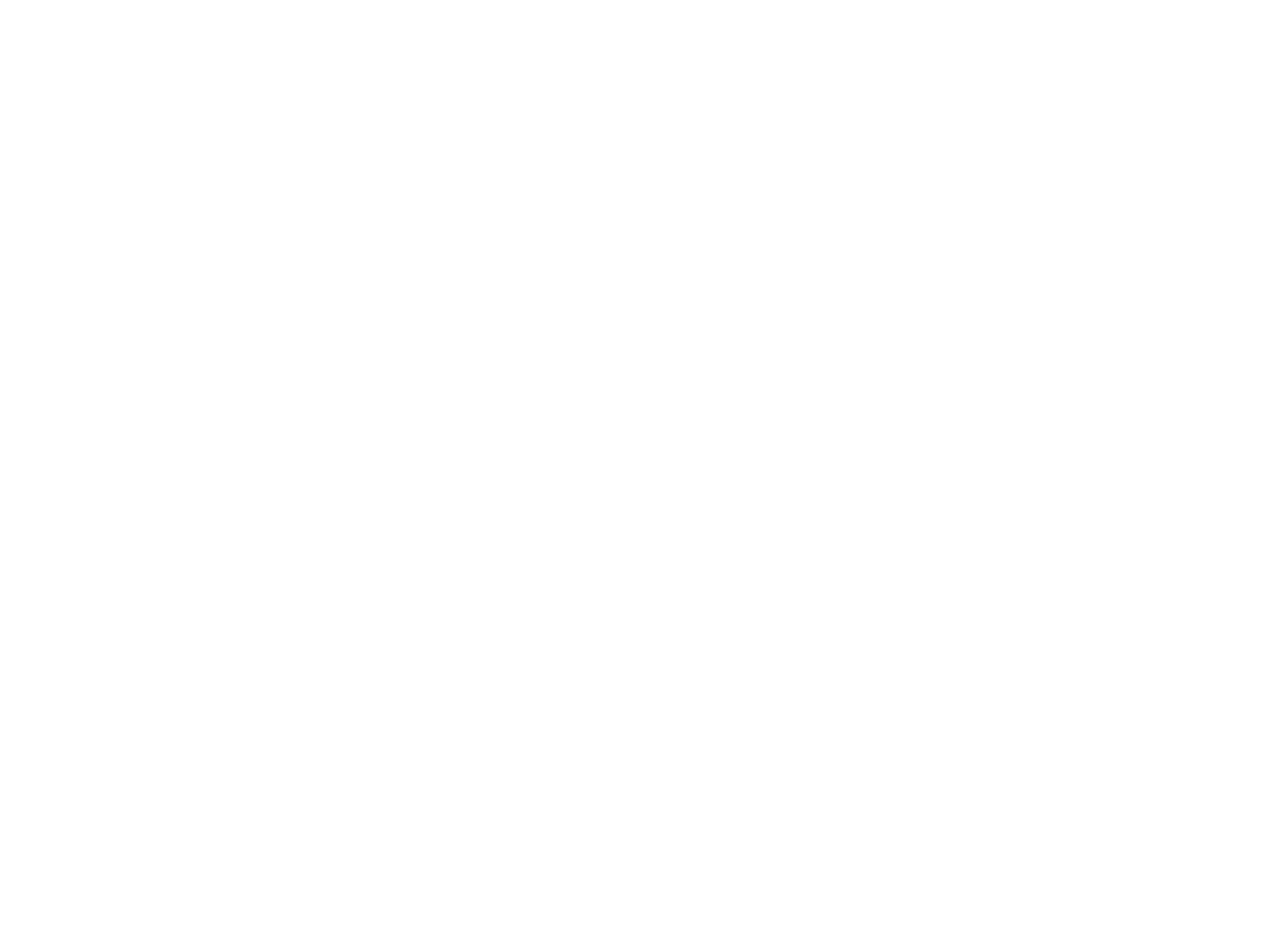
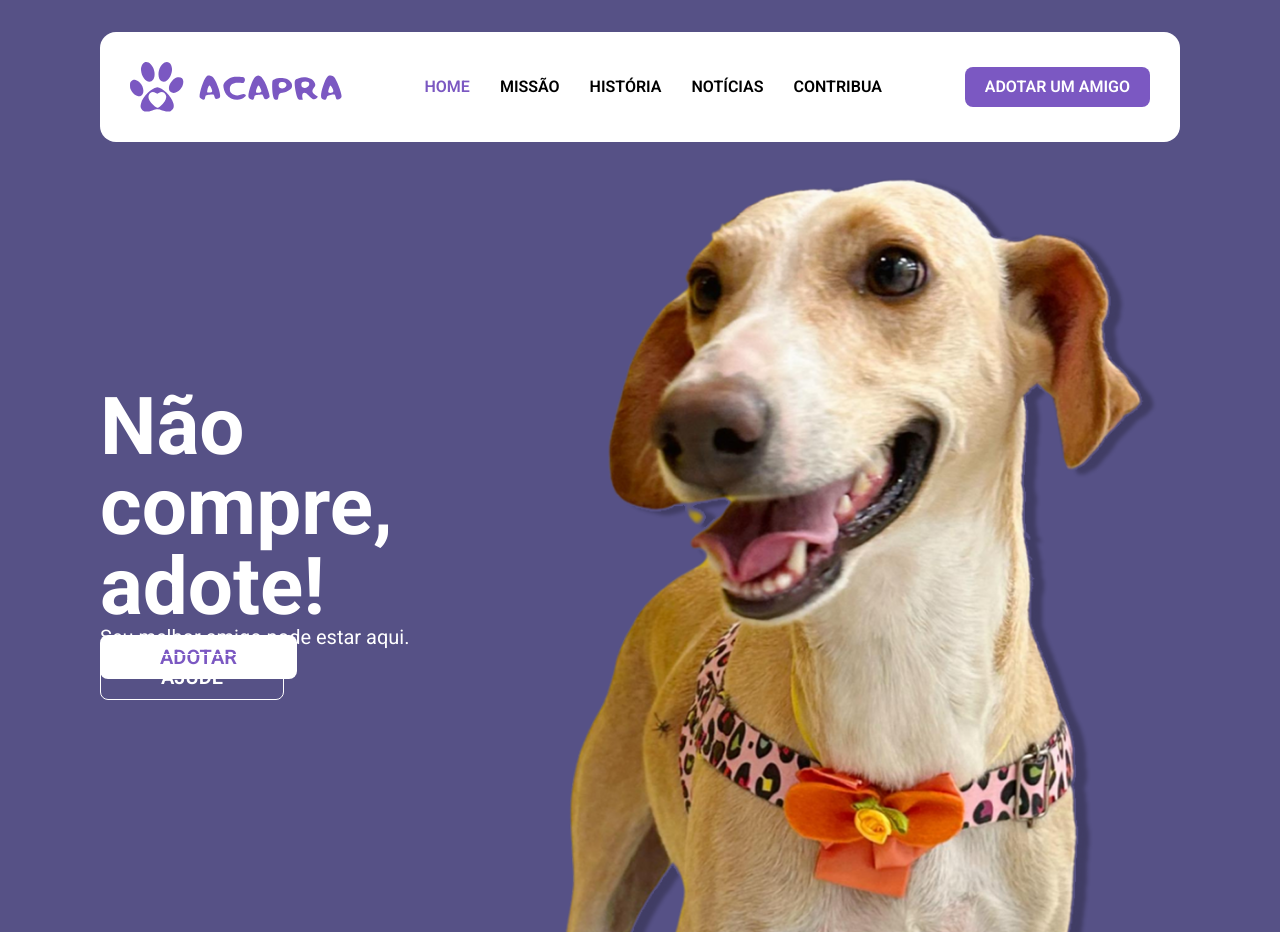
Before and after one commit to AmandaZimmermann/Institucional_Acapra, a plain HTML site: page index.html in a window 1280 px wide. Before the commit the page ends 800 px from the top, so only its background shows below. Drawn offline with Linux system fonts and the light colour scheme.

Commit message:
Criando navbar e iniciando seção inicial

```diff
--- /dev/null
+++ b/assets/css/reset.css
@@ -0,0 +1,50 @@
+/* Reset de Eric Meyer */
+html, body, div, span, applet, object, iframe,
+h1, h2, h3, h4, h5, h6, p, blockquote, pre,
+a, abbr, acronym, address, big, cite, code,
+del, dfn, em, img, ins, kbd, q, s, samp,
+small, strike, strong, sub, sup, tt, var,
+b, u, i, center,
+dl, dt, dd, ol, ul, li,
+fieldset, form, label, legend,
+table, caption, tbody, tfoot, thead, tr, th, td,
+article, aside, canvas, details, embed,
+figure, figcaption, footer, header, hgroup,
+menu, nav, output, ruby, section, summary,
+time, mark, audio, video {
+  margin: 0;
+  padding: 0;
+  border: 0;
+  font-size: 100%;
+  font: inherit;
+  vertical-align: baseline;
+}
+
+/* HTML5 display-role reset para navegadores antigos */
+article, aside, details, figcaption, figure,
+footer, header, hgroup, menu, nav, section {
+  display: block;
+}
+
+body {
+  line-height: 1;
+}
+
+ol, ul {
+  list-style: none;
+}
+
+blockquote, q {
+  quotes: none;
+}
+
+blockquote::before, blockquote::after,
+q::before, q::after {
+  content: '';
+  content: none;
+}
+
+table {
+  border-collapse: collapse;
+  border-spacing: 0;
+}
--- /dev/null
+++ b/assets/css/style.css
@@ -0,0 +1,94 @@
+body {
+  font-family: 'Roboto', sans-serif;
+}
+
+.initial-section {
+    background-color: #565186;
+    padding: 32px 100px 0 100px;
+    height: 1080px;
+}
+
+.initial-section h1 {
+  font-size: 80px;
+  color: #FFFFFF;
+  font-weight: 700;
+}
+
+.initial-section p {
+  font-size: 20px;
+  color: #FFFFFF;
+}
+
+.navbar {
+  display: flex;
+  align-items: center;
+  background-color: #FFFFFF;
+  border-radius: 16px;
+  justify-content: space-between;
+  padding: 30px;
+}
+
+.navbar__logo {
+  display: flex;
+  align-items: center;
+  gap: 15px;
+}
+
+.navbar__menu {
+  display: flex;
+  gap: 30px;
+}
+
+.navbar__menu a {
+  color: #000000;
+  text-decoration: none;
+  font-weight: 600;
+}
+
+.navbar__logo-icon {
+  height: 50px;
+}
+
+.navbar__logo-text {
+  height: 25px;
+}
+
+.navbar_button {
+  background-color: #7B58C2;
+  color: #FFFFFF;
+  text-decoration: none;
+  padding: 12px 20px;
+  border-radius: 8px;
+  font-weight: 600;
+}
+
+#link-home {
+  color: #7B58C2;
+}
+
+.banner {
+  display: flex;
+  align-items: center;
+}
+
+.banner img {
+  height: 790px;
+}
+
+.banner__adopt, .banner__help {
+  text-decoration: none;
+  font-size: 20px;
+  font-weight: 600;
+  padding: 10px 3em;
+  border-radius: 8px;
+}
+
+.banner__adopt {
+  background-color: #FFFFFF;
+  color: #7B58C2;
+}
+
+.banner__help {
+  border: solid 1px #FFFFFF;
+  color: #FFFFFF;
+}
--- a/index.html
+++ b/index.html
@@ -1,12 +1,48 @@
 <!DOCTYPE html>
 <html lang="pt-br">
+
 <head>
     <meta charset="UTF-8">
     <meta name="viewport" content="width=device-width, initial-scale=1.0">
     <title>ACAPRA - Institucional</title>
-    <link rel="icon" href="assets/icons/LOGO-ACAPRA.svg" type="image/svg+xml">
+    <link rel="preconnect" href="https://fonts.googleapis.com">
+    <link rel="preconnect" href="https://fonts.gstatic.com" crossorigin>
+    <link href="https://fonts.googleapis.com/css2?family=Roboto:ital,wght@0,100..900;1,100..900&display=swap"
+        rel="stylesheet">
+    <link rel="icon" href="assets/icons/logo_icone.svg" type="image/svg+xml">
+    <link rel="stylesheet" href="assets/css/reset.css">
+    <link rel="stylesheet" href="assets/css/style.css">
+
 </head>
+
 <body>
+    <Section id="home" class="initial-section">
+        <nav class="navbar">
+            <div class="navbar__logo">
+                <img class="navbar__logo-icon" src="assets/icons/logo_icone.svg" alt="Logo ACAPRA">
+                <img class="navbar__logo-text" src="assets/icons/logo_escrita.svg" alt="ACAPRA">
+            </div>
+            <ul class="navbar__menu">
+                <li><a id="link-home" href="#home">HOME</a></li>
+                <li><a href="#missao">MISSÃO</a></li>
+                <li><a href="#historia">HISTÓRIA</a></li>
+                <li><a href="#noticias">NOTÍCIAS</a></li>
+                <li><a href="#contribua">CONTRIBUA</a></li>
+            </ul>
+            <a class="navbar_button" href="">ADOTAR UM AMIGO</a>
+        </nav>
+        <div class="banner">
+            <div>
+                <h1>Não compre, <br> adote!</h1>
+                <p>Seu melhor amigo pode estar aqui.</p>
+                <div>
+                    <a class="banner__adopt" href="">ADOTAR</a>
+                    <a class="banner__help" href="">AJUDE</a>
+                </div>
+            </div>
+            <img src="assets/images/cachorro_inicio.png" alt="Cachorro castanho claro com semblante feliz">
+        </div>
+    </Section>
+</body>
 
-</body>
 </html>
```
Also changed, not shown: assets/icons/logo_escrita.svg (added), assets/icons/logo_icone.svg (renamed from assets/icons/LOGO-ACAPRA.svg), assets/images/cachorro_inicio.png (added), assets/images/gato_historia.png (added), assets/images/gato_missao.png (added), style.css (deleted).
